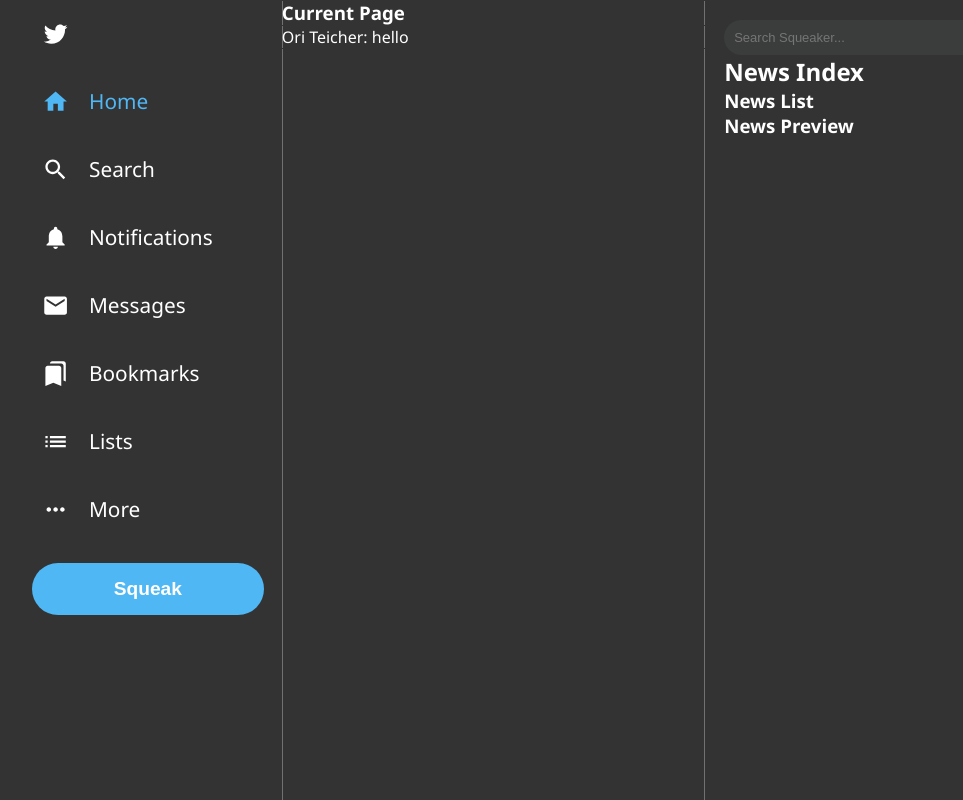
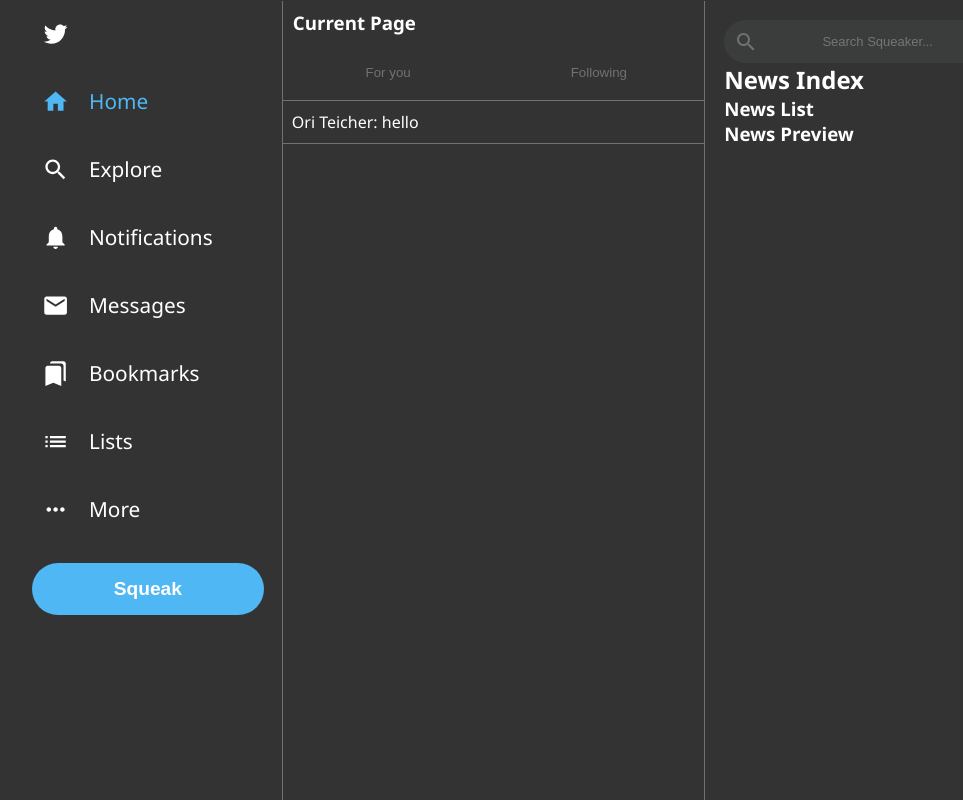
Before and after one commit to OriTeicher/Tweetify, a React (Create React App) app: page / in a window 1280 px wide. Shown: the whole page, without its empty margins (144-1107 px from the left). Built offline with nearby package versions, Linux system fonts and the light colour scheme.

Commit message:
layout is ready

```diff
--- /dev/null
+++ b/src/assets/styles/cmps/feed/FeedTopbar.scss
@@ -0,0 +1,23 @@
+.topbar-container {
+    position: sticky;
+    margin: 10px 0px 0px 1px;
+    h1{
+        padding: 0px 10px;
+        margin-bottom: 10px;
+    }
+    .topbar-btns {
+        display: flex;
+        button {
+            color: $mainColor2;
+            width: 100%;
+            padding: 20px;
+            background-color: $mainColor1;
+            cursor: pointer;
+            border: none;
+            outline: none;
+            &:hover {
+                background-color: $hoverClr2;
+            }
+        }
+    }
+}
--- a/src/assets/styles/cmps/feed/PostPreview.scss
+++ b/src/assets/styles/cmps/feed/PostPreview.scss
@@ -1,5 +1,5 @@
 .post-preview{
     border-top: $outline1;
     border-bottom: $outline1;
-    width: 45vw;
+    padding: 10px;
 }
--- a/src/assets/styles/cmps/news/Searchbar.scss
+++ b/src/assets/styles/cmps/news/Searchbar.scss
@@ -1,13 +1,24 @@
+.search-container {
+    display: flex;
+    align-items: center;
     .searchbar {
-    padding: 10px;
+        text-align: center;
+        padding: 14px;
         border-radius: 30px;
         border: none;
         outline: none;
-    min-width: 300px;
+        min-width: 320px;
         font-size: 13px;
         background-color: $hoverClr2;
         &:focus {
-        outline: 2px solid $logoColor;
+            outline: 1px solid $logoColor;
         }
 
     }
+
+    .search-icon {
+        color: $mainColor2;
+        position: absolute;
+        margin-left: 10px;
+    }
+}
--- a/src/assets/styles/main.scss
+++ b/src/assets/styles/main.scss
@@ -15,6 +15,7 @@
 @import 'cmps/sidebar/Sidebar';
 
 // feed
+@import 'cmps/feed/FeedTopbar';
 @import 'cmps/feed/FeedIndex';
 @import 'cmps/feed/PostPreview';
 @import 'cmps/feed/PostsList';
--- a/src/assets/styles/setup/_variables.scss
+++ b/src/assets/styles/setup/_variables.scss
@@ -11,4 +11,4 @@ $hoverClr2: #e8f5fe0b;
 // box-shadows & outlines
 $boxShadow1: 1px 1px 0px $mainColor2;
 $boxShadow2: 1px 0px 0px 0px $mainColor2;
-$outline1: 1px solid $mainColor1;
+$outline1: 1px solid $mainColor2;
--- a/src/cmps/feed/FeedTopbar.tsx
+++ b/src/cmps/feed/FeedTopbar.tsx
@@ -4,6 +4,10 @@ export default function FeedTopbar() {
     return (
         <section className="topbar-container">
             <h1>Current Page</h1>
+            <div className="topbar-btns">
+                <button>For you</button>
+                <button>Following</button>
+            </div>
         </section>
     )
 }
--- a/src/cmps/news/Searchbar.tsx
+++ b/src/cmps/news/Searchbar.tsx
@@ -1,11 +1,15 @@
 import React from 'react'
+import { SearchOutlined as SearchIcon } from '@mui/icons-material'
 
 export default function Searchbar() {
     return (
-        <input
-            type="search"
-            className="searchbar"
-            placeholder="Search Squeaker..."
-        ></input>
+        <section className="search-container">
+            <SearchIcon className="search-icon" />
+            <input
+                type="search"
+                className="searchbar"
+                placeholder="Search Squeaker..."
+            ></input>
+        </section>
     )
 }
--- a/src/cmps/sidebar/Sidebar.tsx
+++ b/src/cmps/sidebar/Sidebar.tsx
@@ -20,7 +20,7 @@ const Sidebar: React.FC = () => {
         const optionsData = [
             { Icon: TwitterIcon, txt: '' },
             { Icon: HomeIcon, txt: 'Home' },
-            { Icon: SearchIcon, txt: 'Search' },
+            { Icon: SearchIcon, txt: 'Explore' },
             { Icon: NotificationIcon, txt: 'Notifications' },
             { Icon: MsgIcon, txt: 'Messages' },
             { Icon: BookmarkIcon, txt: 'Bookmarks' },
```
Lines whose indentation alone changed are shown as unchanged.
